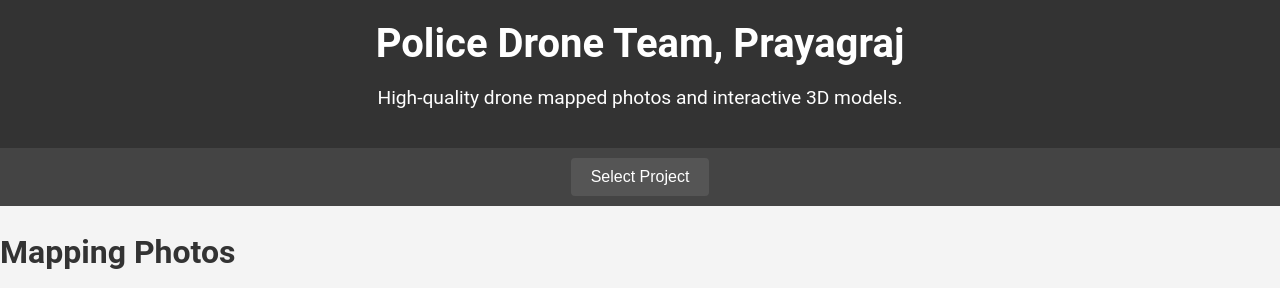
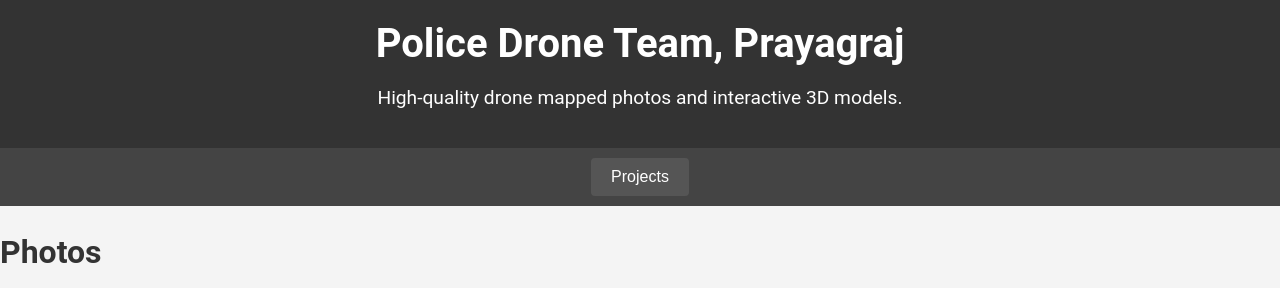
Before and after one commit to dronepryj/Drone-Projects-Showcase, a plain HTML site: page index.html in a window 1280 px wide. Shown: the top 288 px of the page. Drawn offline with Linux system fonts and the light colour scheme; grey boxes are pictures that could not be loaded.

Commit message:
Update index.html

```diff
--- a/index.html
+++ b/index.html
@@ -3,7 +3,7 @@
 <head>
     <meta charset="UTF-8">
     <meta name="viewport" content="width=device-width, initial-scale=1.0">
-    <title>Drone Mapping Showcase</title>
+    <title>Police Drone Team</title>
     <link rel="stylesheet" href="style01.css">
 </head>
 <body>
@@ -14,7 +14,7 @@
 
     <nav>
         <div class="dropdown">
-            <button class="dropbtn">Select Project</button>
+            <button class="dropbtn">Projects</button>
             <div class="dropdown-content">
                 <a href="#" onclick="showProject('project1')">Radha Krishna Mandir</a>
                 <a href="#" onclick="showProject('project2')">Police Lines</a>
@@ -24,7 +24,7 @@
     </nav>
 
     <section id="photo-gallery">
-        <h2>Mapping Photos</h2>
+        <h2>Photos</h2>
         <div id="project1" class="gallery project">
             <img src="Radha Krishna Mandir/mandir (1).JPG" alt="Top View" onclick="openLightbox(this)">
         </div>
```
